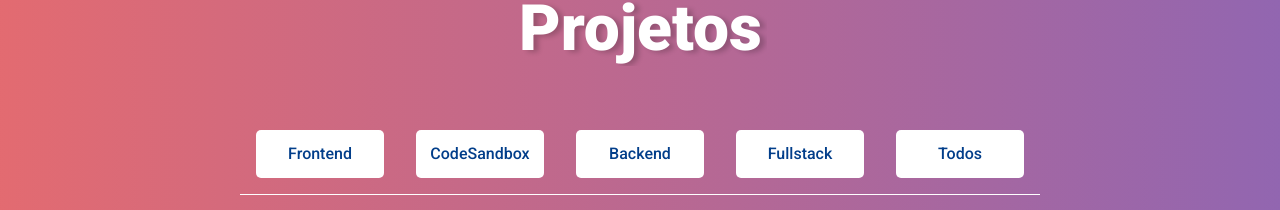
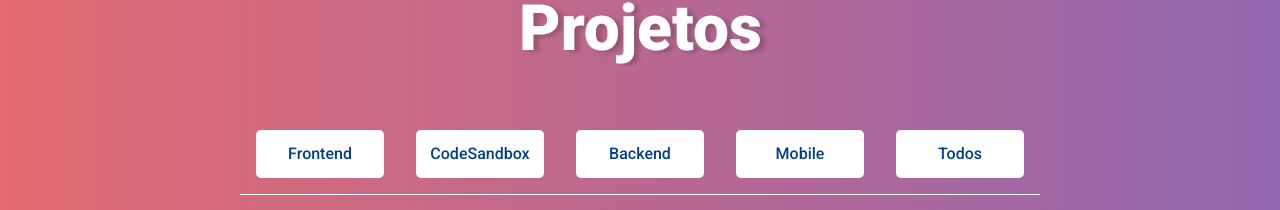
Before and after one commit to Mateus1508/My-Portfolio, a React (Vite) app: page / in a window 1280 px wide. Shown: the part 1735-1945 px from the top of the page. Built offline with nearby package versions, Linux system fonts and the light colour scheme; no server answers.

Commit message:
Update Project.jsx

```diff
--- a/src/Components/Project/Project.jsx
+++ b/src/Components/Project/Project.jsx
@@ -31,9 +31,9 @@
     const codeSandbox = filter.filter((repos) => repos.name.includes("codesandbox"));
     setRepos(codeSandbox);
   };
-  const filterFullstack = () => {
-    const fullstack = filter.filter((repos) => repos.name.includes("fullstack"));
-    setRepos(fullstack);
+  const filterMobile = () => {
+    const mobile = filter.filter((repos) => repos.name.includes("mobile"));
+    setRepos(mobile);
   };
 
   return (
@@ -44,7 +44,7 @@
         <ButtonLarge onClick={filterFront}>Frontend</ButtonLarge>
         <ButtonLarge onClick={filterCodeSandbox}>CodeSandbox</ButtonLarge>
         <ButtonLarge onClick={filterBack}>Backend</ButtonLarge>
-        <ButtonLarge onClick={filterFullstack}>Fullstack</ButtonLarge>
+        <ButtonLarge onClick={filterMobile}>Mobile</ButtonLarge>
         <ButtonLarge onClick={Todos}>Todos</ButtonLarge>
       </Filter>
 
```
